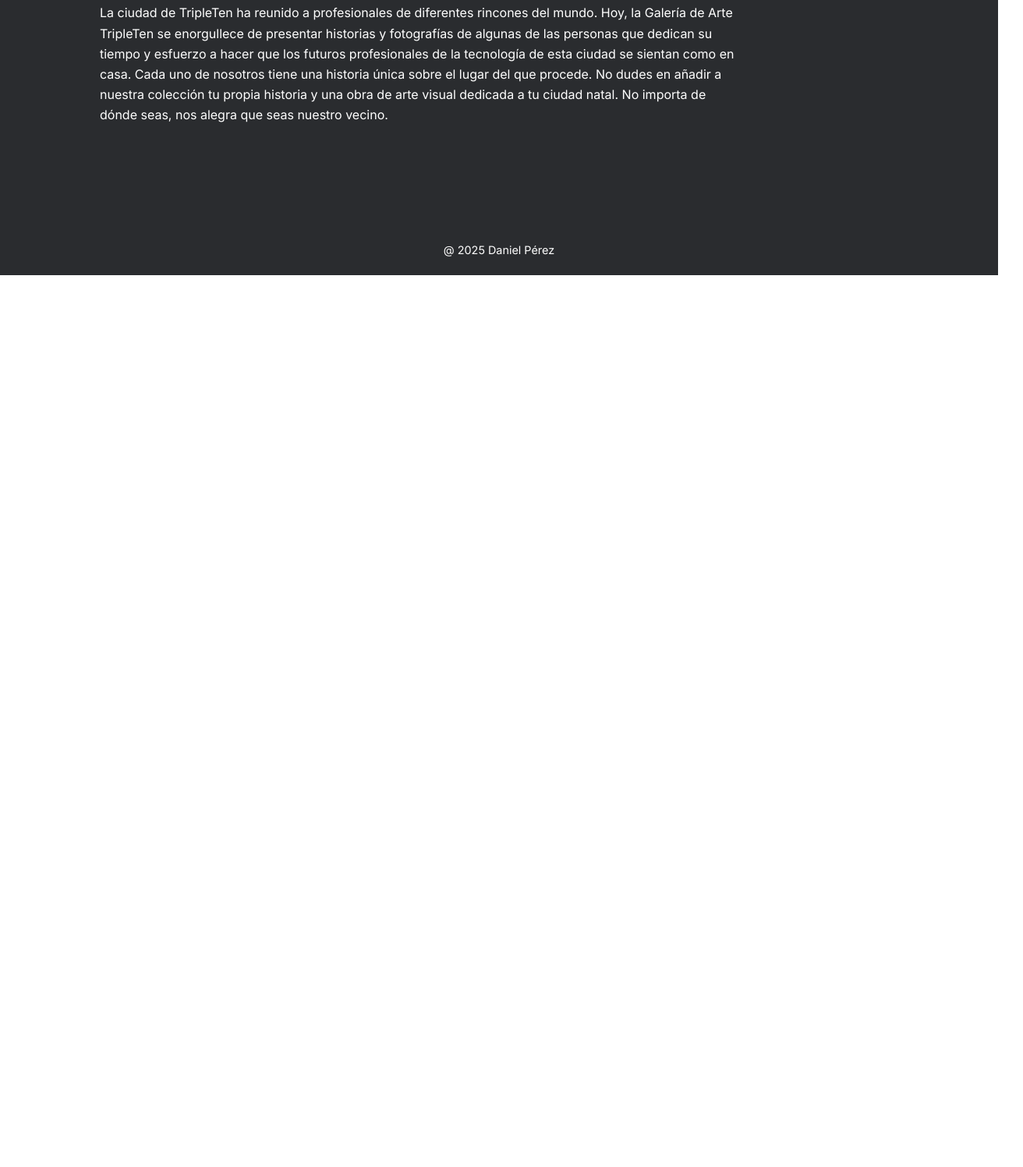
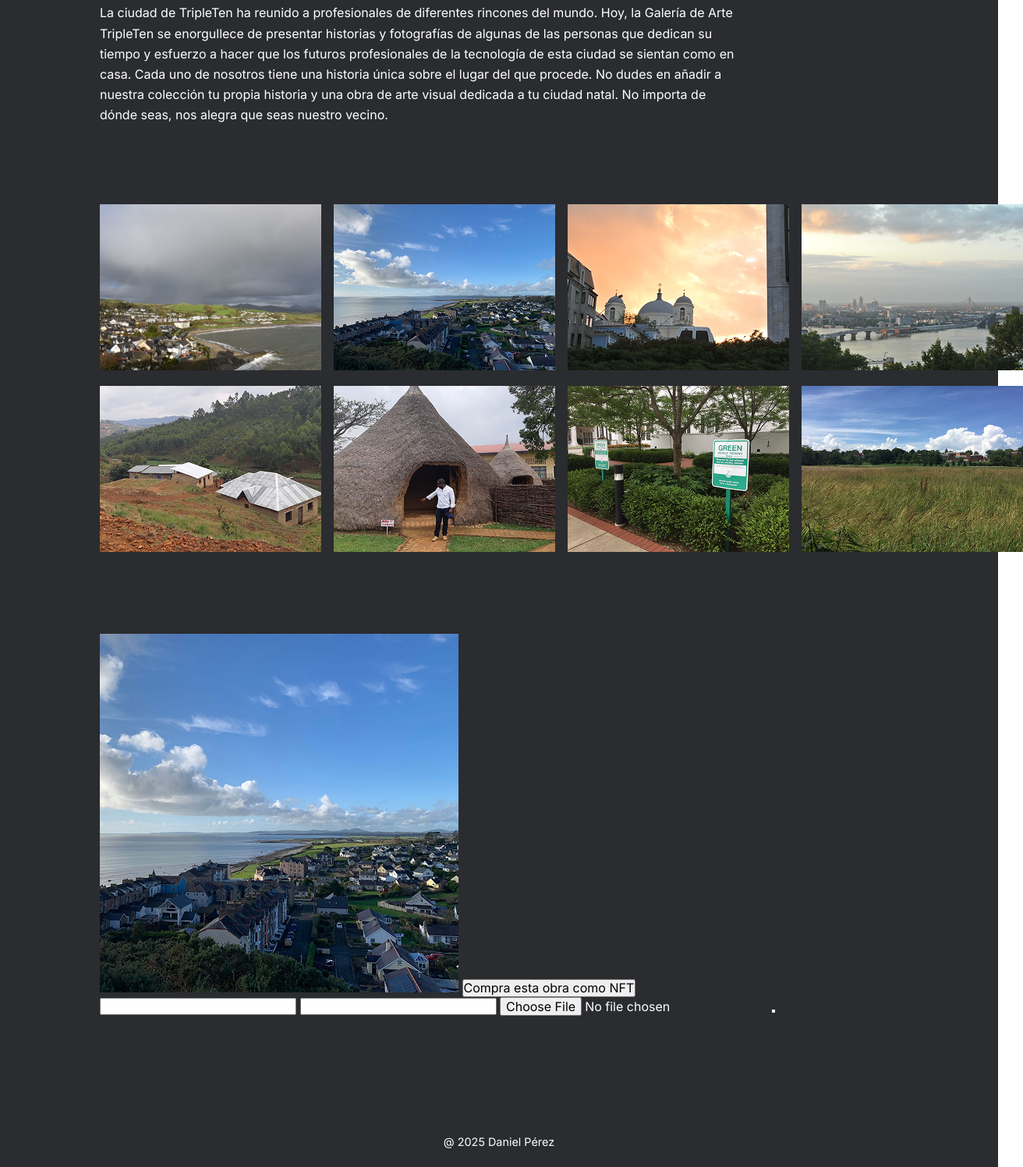
Before and after one commit to DanielPzCz/web_project_homeland, a plain HTML site: page index.html in a window 1280 px wide. Shown: the part 1712-3209 px from the top of the page at 78% size, 1312 px wide, since content can reach past the window. Before the commit the page ends 2065 px from the top, so only its background shows below. Drawn offline with Linux system fonts and the light colour scheme.

Commit message:
photo-grid and places initiation

```diff
--- /dev/null
+++ b/blocks/card.css
@@ -0,0 +1,13 @@
+.card{}
+
+.card__title{}
+
+.card__artist-heading{}
+
+.card__artist-name{}
+
+.card__text{}
+
+.card__image{}
+
+.card__button{}
--- /dev/null
+++ b/blocks/form.css
@@ -0,0 +1,15 @@
+.form{}
+
+.form__title{}
+
+.form__artist-heading{}
+
+.form__label{}
+
+.form__artist{}
+
+.form__about{}
+
+.form__file{}
+
+.form__button{}
--- /dev/null
+++ b/blocks/photo-grid.css
@@ -0,0 +1,11 @@
+.photo-grid{
+    padding: 10% 0;
+}
+
+.photo-grid__list{
+    list-style: none;
+    display: grid;
+    grid-template-columns: repeat(4, 1fr);
+    grid-template-rows: repeat(2, 1fr);
+    gap: 16px;
+}
--- /dev/null
+++ b/blocks/places.css
@@ -0,0 +1,11 @@
+.places{
+}
+
+.places__list{
+    list-style: none;
+}
+
+.places__list-item{
+}
+
+.places__card{}
--- a/index.html
+++ b/index.html
@@ -60,6 +60,85 @@
             nos alegra que seas nuestro vecino.
           </p>
         </section>
+        <section id="photo-grid" class="photo-grid">
+          <ul class="photo-grid__list">
+            <li class="photo-grid__list-item">
+              <img
+              src="./images/photo-grid__item-1.png"
+              alt="Foto de..."
+              class="photo-grid__image">
+            </li>
+            <li class="photo-grid__list-item">
+              <img
+              src="./images/photo-grid__item-2.png"
+              alt="Foto de..."
+              class="photo-grid__image">
+            </li>
+            <li class="photo-grid__list-item">
+              <img
+              src="./images/photo-grid__item-3.png"
+              alt="Foto de..."
+              class="photo-grid__image">
+            </li>
+            <li class="photo-grid__list-item">
+              <img
+              src="./images/photo-grid__item-4.png"
+              alt="Foto de..."
+              class="photo-grid__image">
+            </li>
+            <li class="photo-grid__list-item">
+              <img
+              src="./images/photo-grid__item-5.png"
+              alt="Foto de..."
+              class="photo-grid__image">
+            </li>
+            <li class="photo-grid__list-item">
+              <img
+              src="./images/photo-grid__item-6.png"
+              alt="Foto de..."
+              class="photo-grid__image">
+            </li>
+            <li class="photo-grid__list-item">
+              <img
+              src="./images/photo-grid__item-7.png"
+              alt="Foto de..."
+              class="photo-grid__image">
+            </li>
+            <li class="photo-grid__list-item">
+              <img
+              src="./images/photo-grid__item-8.png"
+              alt="Foto de..."
+              class="photo-grid__image">
+            </li>
+          </ul>
+        </section>
+        <section id="places" class="places">
+          <ul class="places__list">
+            <li class="places__list-item card">
+              <h2 class="card__title"></h2>
+              <h3 class="card__artist-heading"></h3>
+              <p class="card__artist-name"></p>
+              <p class="card__text"></p>
+              <img
+              src="./images/places__image-1.png"
+              alt="Foto de..."
+              class="card__image">
+              <button type="button" class="card__button">Compra esta obra como NFT</button>
+            </li>
+            <li class="places__list-item">
+              <form class="places__form form">
+                <h2 class="form__title"></h2>
+                <h3 class="form__artist-heading"></h3>
+                <label for="artist" class="form__label"></label>
+                <input type="text" id="artist" class="form__artist">
+                <label for="about" class="form__label"></label>
+                <input type="text" id="about" class="form__about">
+                <input type="file" class="form__file">
+                <button type="submit" class="form__button"></button>
+              </form>
+            </li>
+          </ul>
+        </section>
       </main>
       <footer id="footer" class="footer">
         <p class="footer__copyright">@ 2025 Daniel Pérez</p>
--- a/pages/index.css
+++ b/pages/index.css
@@ -4,4 +4,8 @@
 @import url("../blocks/content.css");
 @import url("../blocks/header.css");
 @import url("../blocks/intro.css");
+@import url("../blocks/photo-grid.css");
+@import url("../blocks/places.css");
+@import url("../blocks/card.css");
+@import url("../blocks/form.css");
 @import url("../blocks/footer.css");
```
Also changed, not shown: images/photo-grid__item-1.png (added), images/photo-grid__item-2.png (added), images/photo-grid__item-3.png (added), images/photo-grid__item-4.png (added), images/photo-grid__item-5.png (added), images/photo-grid__item-6.png (added), images/photo-grid__item-7.png (added), images/photo-grid__item-8.png (added), images/places__image-1.png (added), images/places__image-2.png (added), images/places__image-3.png (added).
